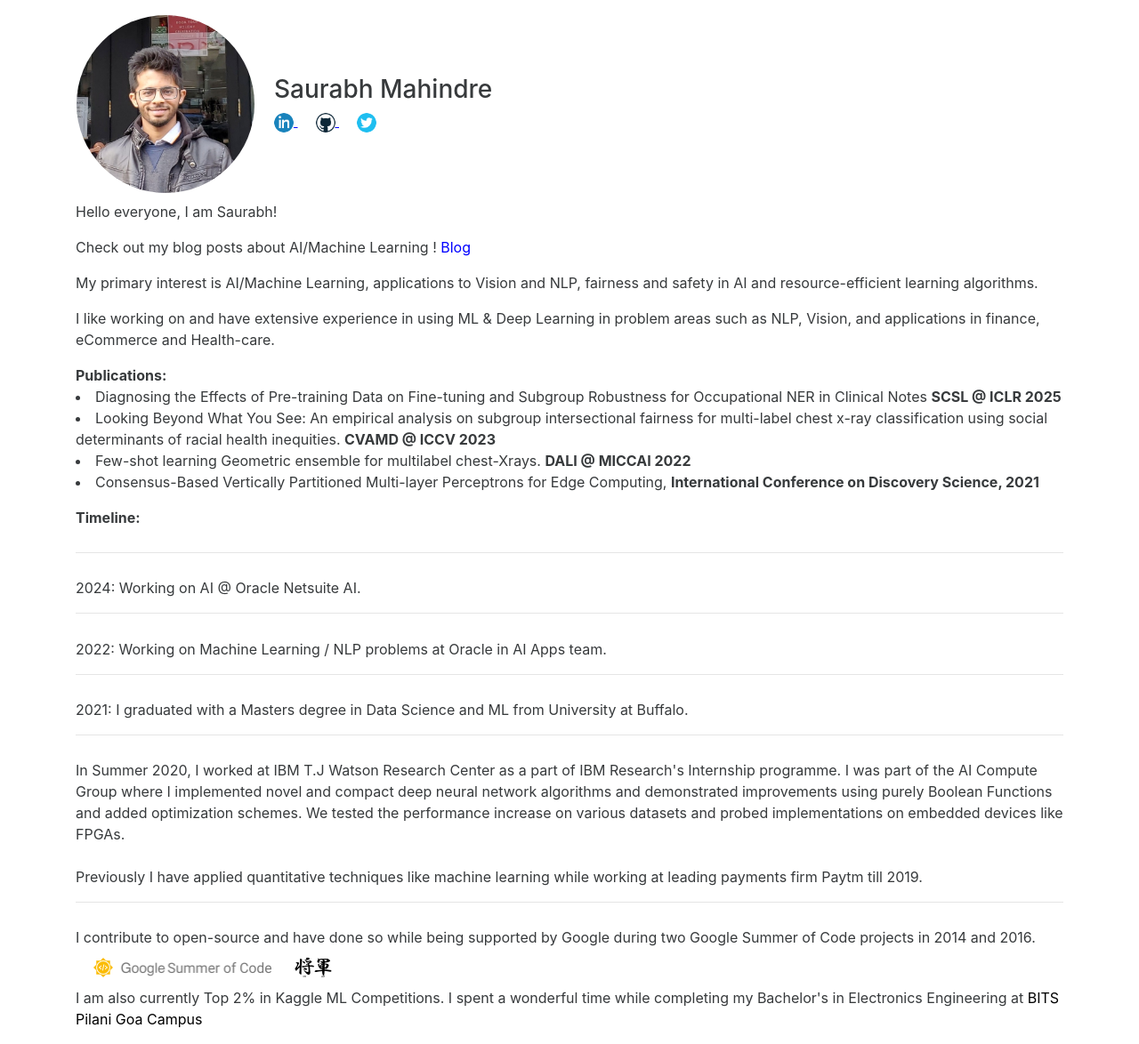
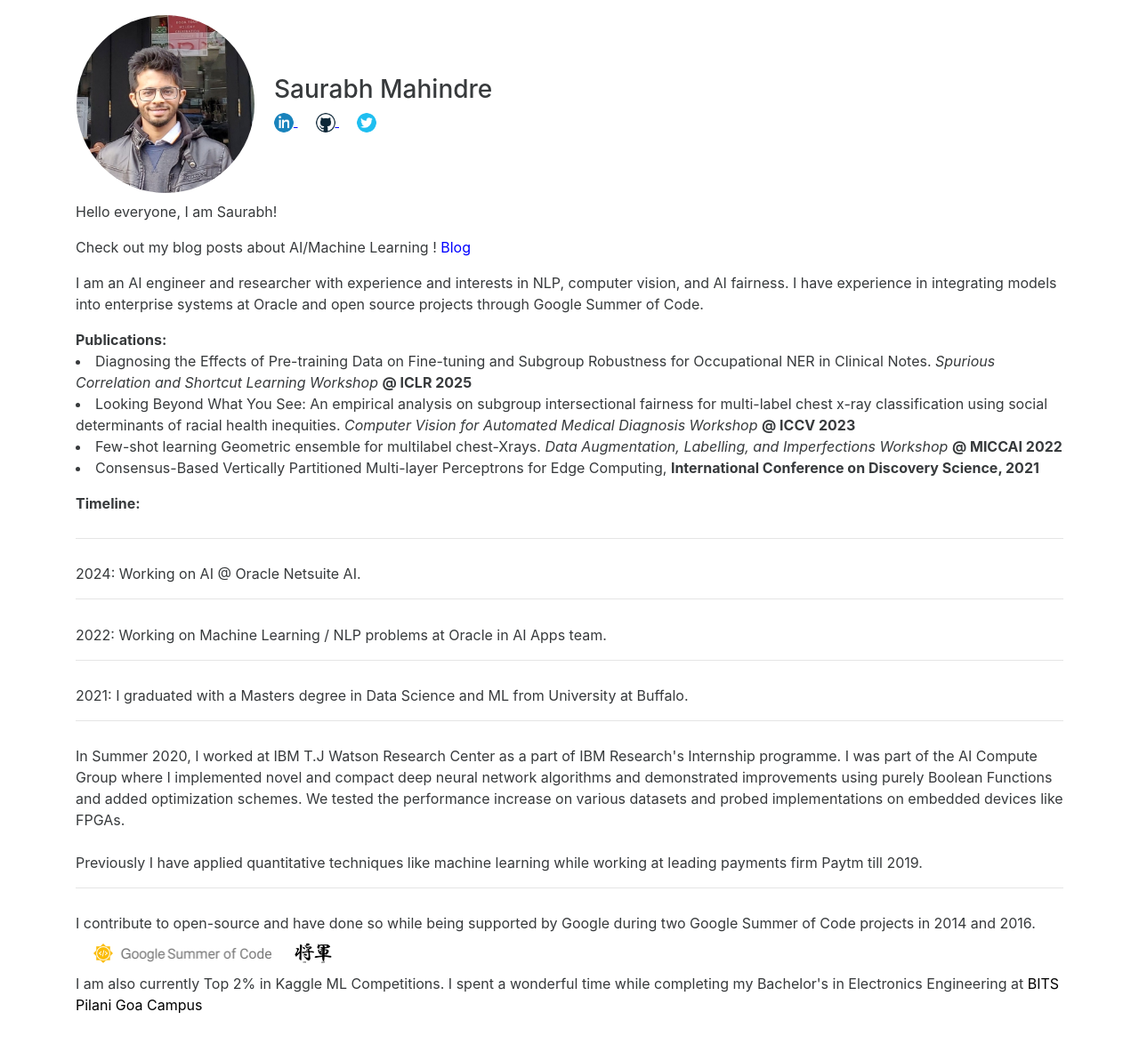
Before and after one commit to Saurabh7/Saurabh7.github.io, a Jekyll site: the page index.html, which Jekyll copies as it is, in a window 1280 px wide. Shown: the whole page at 89% size. Built offline with Jekyll 4.4.1, drawn with Linux system fonts in a browser that asks for light colours.

Commit message:
update index

```diff
--- a/index.html
+++ b/index.html
@@ -86,20 +86,17 @@ Check out my blog posts about AI/Machine Learning ! <a href='/blog'> Blog </a>
 </p>
 
 <p>
-My primary interest is AI/Machine Learning, applications to Vision and NLP, fairness and safety in AI and resource-efficient learning algorithms.
+I am an AI engineer and researcher with experience and interests in NLP, computer vision, and AI fairness. I have experience in integrating models into enterprise systems at Oracle and open source projects through Google Summer of Code.
+
 
 <br>
-<p>
-
-I like working on and have extensive experience in using ML & Deep Learning in problem areas such as NLP, Vision, and applications in finance, eCommerce and Health-care.
 </p>
-
 <b> Publications: </b>
 
-<li> Diagnosing the Effects of Pre-training Data on Fine-tuning and Subgroup Robustness for Occupational NER in Clinical Notes
- <b> SCSL @ ICLR 2025 </b></li>
-<li>  Looking Beyond What You See: An empirical analysis on subgroup intersectional fairness for multi-label chest x-ray classification using social determinants of racial health inequities. <b> CVAMD @ ICCV 2023  </b>
-<li> Few-shot learning Geometric ensemble for multilabel chest-Xrays. <b> DALI @ MICCAI 2022  </b>
+<li> Diagnosing the Effects of Pre-training Data on Fine-tuning and Subgroup Robustness for Occupational NER in Clinical Notes.
+ <i>  Spurious Correlation and Shortcut Learning Workshop </i> <b>@ ICLR 2025 </b></li>
+<li>  Looking Beyond What You See: An empirical analysis on subgroup intersectional fairness for multi-label chest x-ray classification using social determinants of racial health inequities. <i> Computer Vision for Automated Medical Diagnosis Workshop </i> <b> @ ICCV 2023  </b>
+<li> Few-shot learning Geometric ensemble for multilabel chest-Xrays. <i> Data Augmentation, Labelling, and Imperfections Workshop </i> <b> @ MICCAI 2022  </b>
 </li>
 <li>
 Consensus-Based Vertically Partitioned Multi-layer Perceptrons for Edge Computing, <b>International Conference on Discovery Science, 2021 </b>
```
